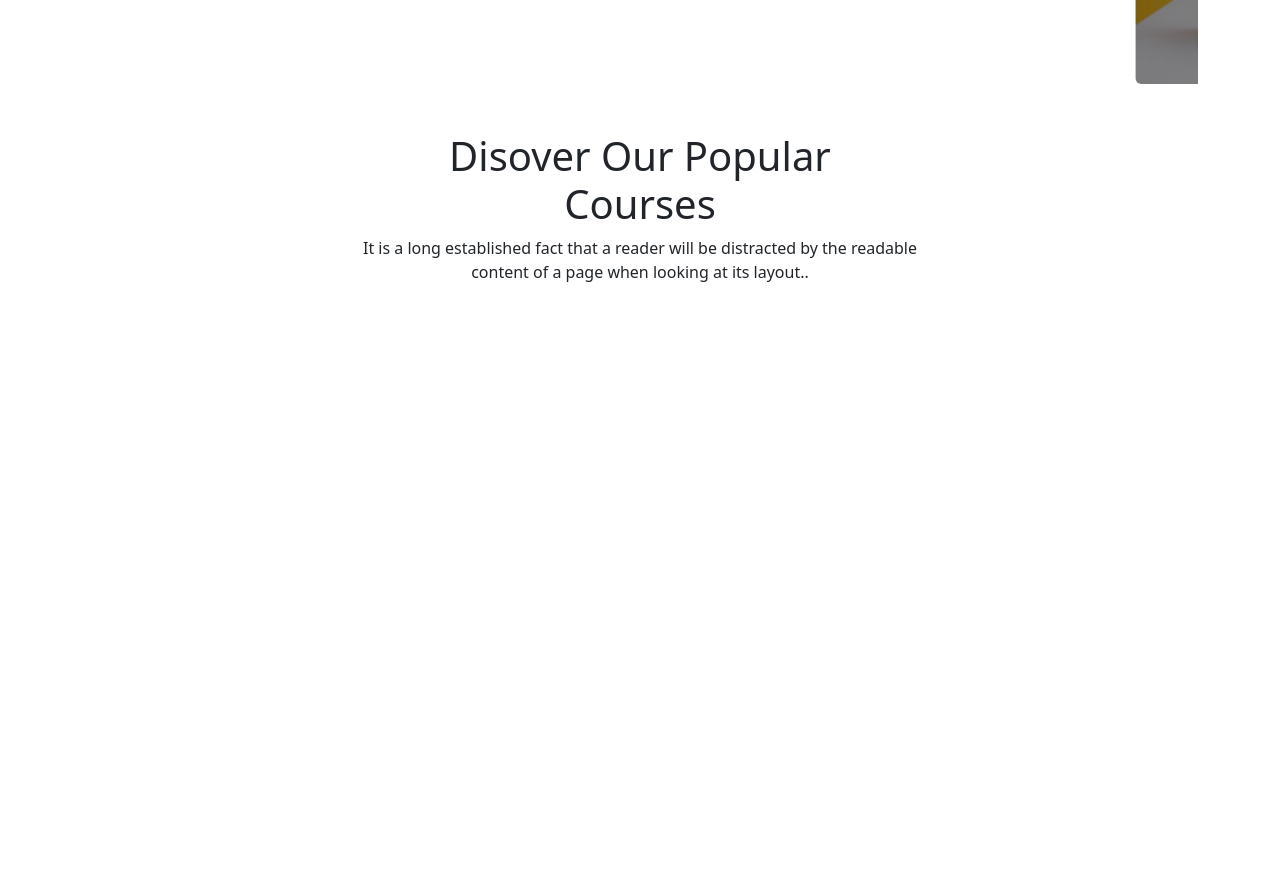
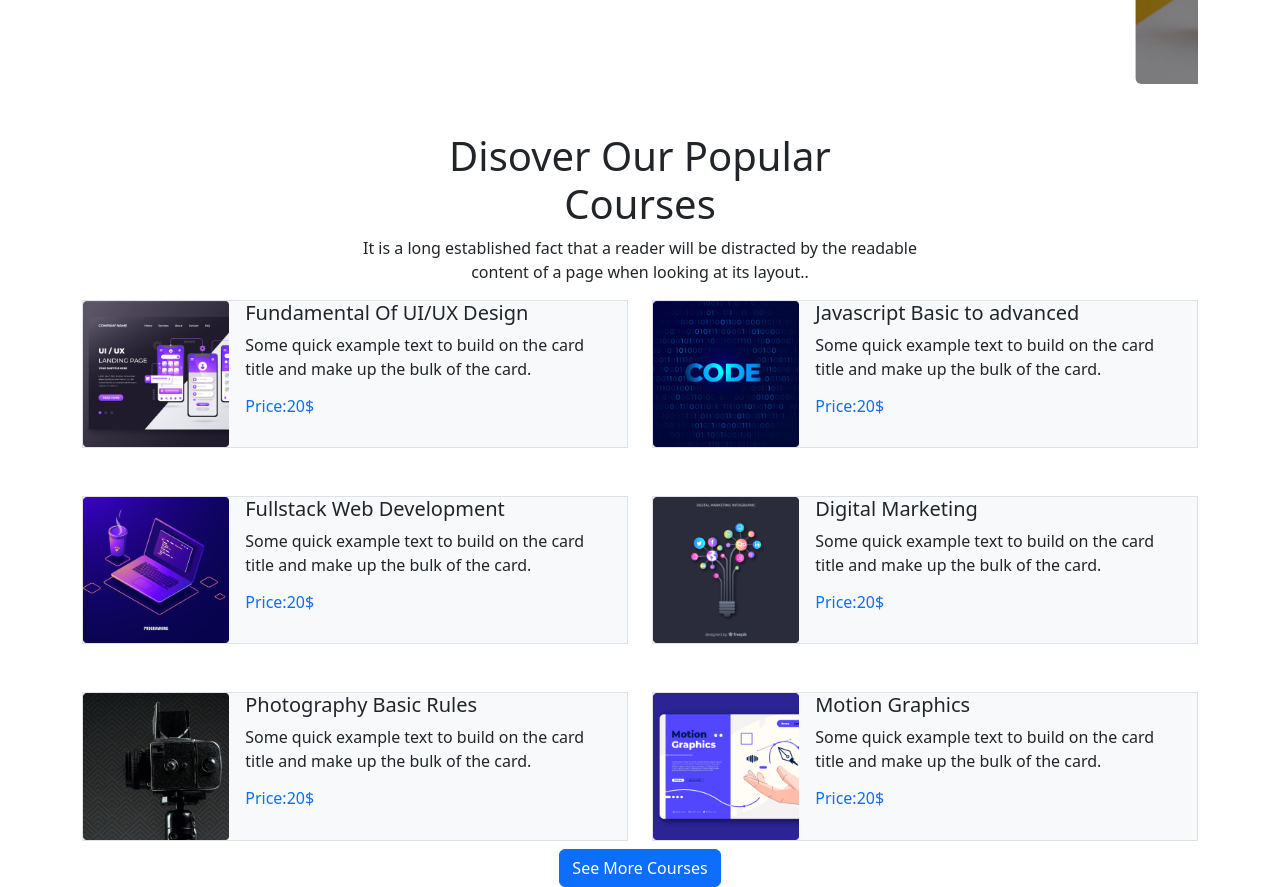
Before and after one commit to Rokon-jjaman/Assignment-3, a plain HTML site: page index.html in a window 1280 px wide. Shown: the part 812-1699 px from the top of the page. Before the commit the page ends 1112 px from the top, so only its background shows below. Drawn offline with nearby package versions, Linux system fonts and the light colour scheme.

Commit message:
Various Courses

```diff
--- a/index.html
+++ b/index.html
@@ -100,6 +100,92 @@
          <h1>Disover Our Popular <br>Courses</h1>
        <p>It is a long established fact that a reader will be distracted by the readable <br> content of a page when looking at its layout..</p>
        </div>
+<!------------------------------------Courses--------------------------------------->
+<div class="container overflow-hidden ">
+  <div class="row gy-5">
+    <div class="col-lg-6 col-md-12 col-sm-12">
+      <div class="border bg-light d-lg-flex d-md-flex ">
+      <div>
+        <img src="images/course/course-1.png" class="w-100" alt="">
+      </div>
+        <div class="w-100">
+        <h5 class="px-3">Fundamental Of UI/UX Design</h5>
+        <p class="px-3">Some quick example text to build on the card title and make up the bulk of the card.</p>
+        <h6 class="text-primary px-3">Price:20$</h6>
+      </div>
+      </div>
+    </div>
+    <div class="col-lg-6 col-md-12 col-sm-12">
+      <div class=" border bg-light d-lg-flex d-md-flex ">
+      <div>
+        <img src="images/course/course-2.png" class="w-100" alt="">
+      </div>
+        <div class="w-100">
+        <h5 class="px-3">Javascript Basic to advanced</h5>
+        <p class="px-3">Some quick example text to build on the card title and make up the bulk of the card.</p>
+        <h6 class="text-primary px-3">Price:20$</h6>
+      </div>
+      </div>
+    </div>
+    <div class="col-lg-6 col-md-12 col-sm-12">
+      <div class="border bg-light d-lg-flex d-md-flex ">
+      <div>
+        <img src="images/course/course-3.png" class="w-100" alt="">
+      </div>
+        <div class="w-100">
+        <h5 class="px-3">Fullstack Web Development</h5>
+        <p class="px-3">Some quick example text to build on the card title and make up the bulk of the card.</p>
+        <h6 class="text-primary px-3">Price:20$</h6>
+      </div>
+      </div>
+    </div>
+    <div class="col-lg-6 col-md-12 col-sm-12 d-none d-sm-block d-md-block d-md-none d-lg-block">
+      <div class="border bg-light d-lg-flex d-md-flex ">
+      <div>
+        <img src="images/course/course-4.png" class="w-100" alt="">
+      </div>
+        <div class="w-100">
+        <h5 class="px-3">Digital Marketing</h5>
+        <p class="px-3">Some quick example text to build on the card title and make up the bulk of the card.</p>
+        <h6 class="text-primary px-3">Price:20$</h6>
+      </div>
+      </div>
+    </div>
+    <div class="col-lg-6 col-md-12 col-sm-12 d-none d-sm-block d-md-block d-md-none d-lg-block">
+      <div class="border bg-light d-lg-flex d-md-flex ">
+      <div>
+        <img src="images/course/course-5.png" class="w-100" alt="">
+      </div>
+        <div class="w-100">
+        <h5 class="px-3">Photography Basic Rules</h5>
+        <p class="px-3">Some quick example text to build on the card title and make up the bulk of the card.</p>
+        <h6 class="text-primary px-3">Price:20$</h6>
+      </div>
+      </div>
+    </div>
+    <div class="col-lg-6 col-md-12 col-sm-12 d-none d-sm-block d-md-block d-md-none d-lg-block">
+      <div class="border bg-light d-lg-flex d-md-flex ">
+      <div>
+        <img src="images/course/course-6.png" class="w-100" alt="">
+      </div>
+        <div class="w-100">
+        <h5 class="px-3">Motion Graphics</h5>
+        <p class="px-3">Some quick example text to build on the card title and make up the bulk of the card.</p>
+        <h6 class="text-primary px-3">Price:20$</h6>
+      </div>
+      </div>
+    </div>
+  </div>
+ </div>
+<div class="text-center d-none d-sm-block d-md-block d-md-none d-lg-block">
+<button type="button" class="btn btn-primary mt-2 ">See More Courses</button>
+</div>
+<div class="text-center d-xl-none">
+<button type="button" class="btn btn-primary mt-2 ">View All</button>
+</div>
+</section>
+
+
 
 
 
```
